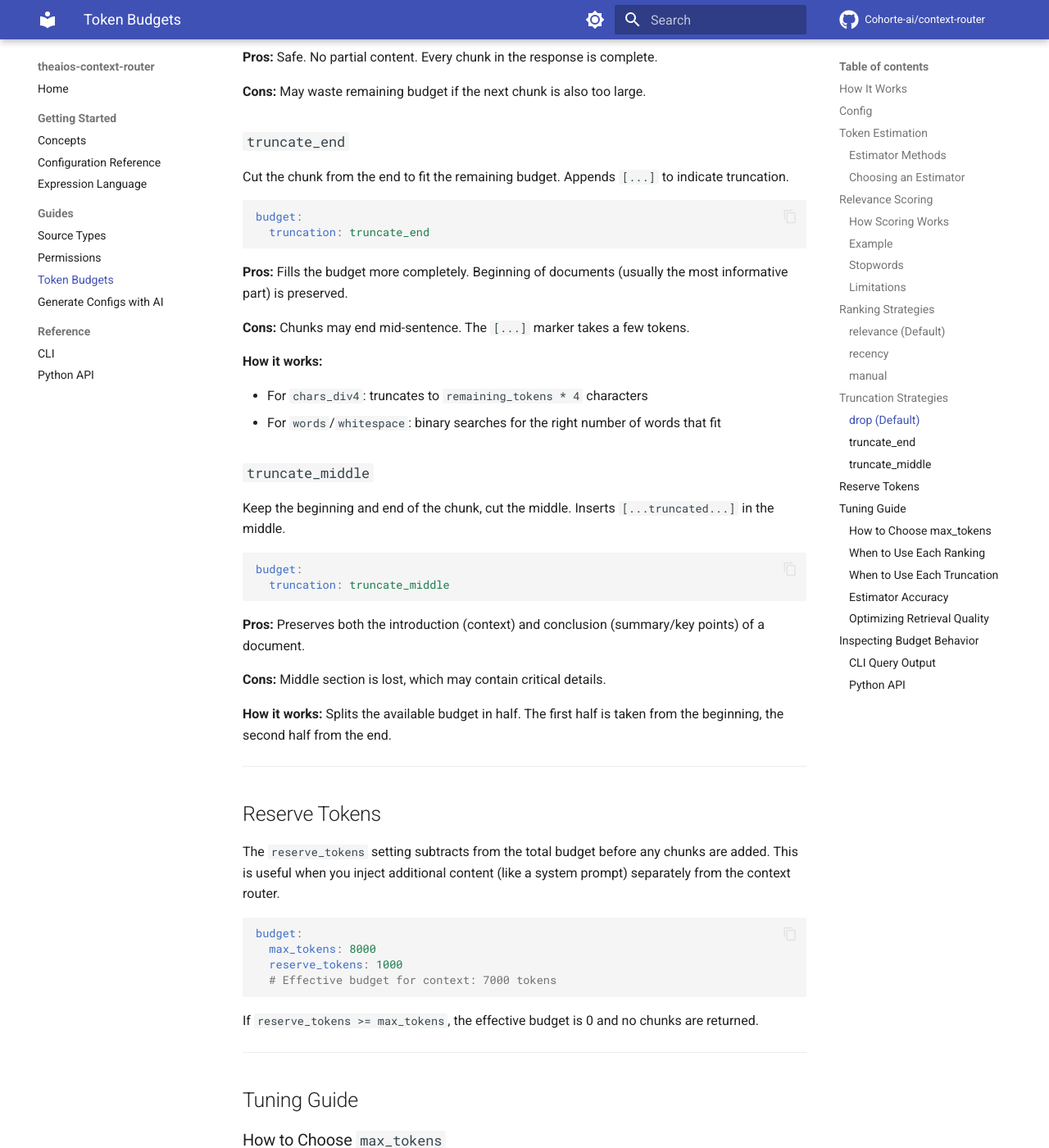
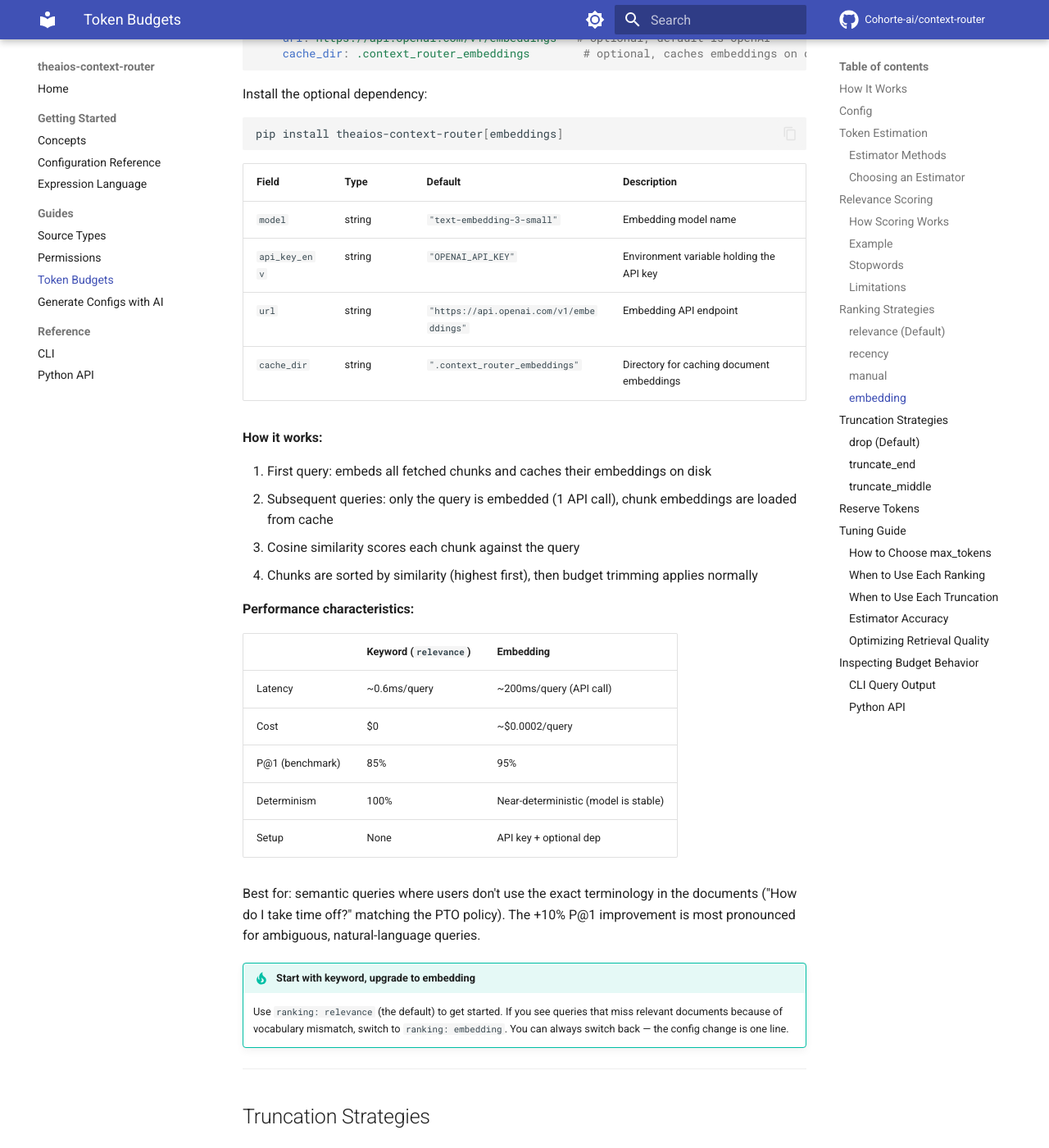
Before and after one commit to Cohorte-ai/context-router, an MkDocs documentation site: the page built from docs/budget.md, in a window 1280 px wide and 1400 px high, scrolled down 4923 px. Shown: the whole window at 82% size. Built offline with MkDocs 1.6.1 and Material for MkDocs 9.7.7, drawn with Linux system fonts in a browser that asks for light colours; comment, search, counter and statistics services are not loaded; some of the changed text lies outside the part shown.

Commit message:
Update docs and README for embedding scoring feature
- budget.md: full embedding section with config, fields table,
  performance comparison, "how it works" explanation, tip callout
- config-syntax.md: added embedding to ranking strategies table,
  embedding field in budget fields table
- README: added "Optional embedding scoring" to feature list,
  new "Embedding Scoring" section with config example + benchmark link

Co-Authored-By: Claude Opus 4.6 (1M context) <noreply@anthropic.com>

````diff
--- a/docs/budget.md
+++ b/docs/budget.md
@@ -43,7 +43,8 @@ budget:
 | Field | Type | Default | Description |
 |-------|------|---------|-------------|
 | `max_tokens` | int | `8000` | Maximum total tokens for the assembled context. Must be >= 1. |
-| `ranking` | string | `"relevance"` | Ranking strategy: `"relevance"`, `"recency"`, or `"manual"`. |
+| `ranking` | string | `"relevance"` | Ranking strategy: `"relevance"`, `"recency"`, `"manual"`, or `"embedding"`. |
+| `embedding` | object | `null` | Embedding config (required when ranking is `"embedding"`). See below. |
 | `truncation` | string | `"drop"` | Truncation strategy: `"drop"`, `"truncate_end"`, or `"truncate_middle"`. |
 | `estimator` | string | `"chars_div4"` | Token estimation method: `"chars_div4"`, `"words"`, or `"whitespace"`. |
 | `reserve_tokens` | int | `0` | Tokens to reserve (subtracted from budget). Must be >= 0. |
@@ -157,6 +158,55 @@ budget:
 ```
 
 Best for: scenarios where source `priority` controls ordering, or when you want deterministic ordering based on route/source declaration order.
+
+### `embedding`
+
+Uses OpenAI embeddings (or any compatible API) for semantic similarity scoring. Computes cosine similarity between the query embedding and each chunk embedding. Chunks closest in meaning to the query rank highest.
+
+```yaml
+budget:
+  ranking: embedding
+  embedding:
+    model: text-embedding-3-small
+    api_key_env: OPENAI_API_KEY
+    url: https://api.openai.com/v1/embeddings   # optional, default is OpenAI
+    cache_dir: .context_router_embeddings        # optional, caches embeddings on disk
+```
+
+Install the optional dependency:
+
+```bash
+pip install theaios-context-router[embeddings]
+```
+
+| Field | Type | Default | Description |
+|-------|------|---------|-------------|
+| `model` | string | `"text-embedding-3-small"` | Embedding model name |
+| `api_key_env` | string | `"OPENAI_API_KEY"` | Environment variable holding the API key |
+| `url` | string | `"https://api.openai.com/v1/embeddings"` | Embedding API endpoint |
+| `cache_dir` | string | `".context_router_embeddings"` | Directory for caching document embeddings |
+
+**How it works:**
+
+1. First query: embeds all fetched chunks and caches their embeddings on disk
+2. Subsequent queries: only the query is embedded (1 API call), chunk embeddings are loaded from cache
+3. Cosine similarity scores each chunk against the query
+4. Chunks are sorted by similarity (highest first), then budget trimming applies normally
+
+**Performance characteristics:**
+
+| | Keyword (`relevance`) | Embedding |
+|---|---|---|
+| Latency | ~0.6ms/query | ~200ms/query (API call) |
+| Cost | $0 | ~$0.0002/query |
+| P@1 (benchmark) | 85% | 95% |
+| Determinism | 100% | Near-deterministic (model is stable) |
+| Setup | None | API key + optional dep |
+
+Best for: semantic queries where users don't use the exact terminology in the documents ("How do I take time off?" matching the PTO policy). The +10% P@1 improvement is most pronounced for ambiguous, natural-language queries.
+
+!!! tip "Start with keyword, upgrade to embedding"
+    Use `ranking: relevance` (the default) to get started. If you see queries that miss relevant documents because of vocabulary mismatch, switch to `ranking: embedding`. You can always switch back — the config change is one line.
 
 ---
 
````
Also changed, not shown: README.md (+20 -1 lines), docs/config-syntax.md (+4 -2 lines), 1 other file.
